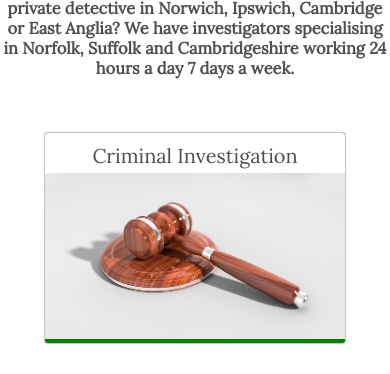
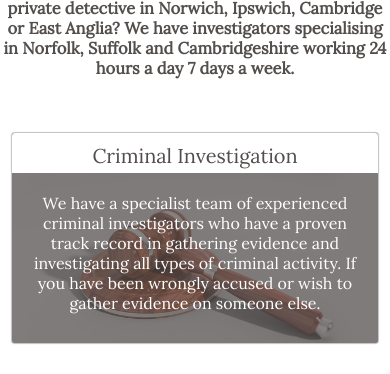
Before and after one commit to thumbtoe/apollo-investigator, a plain HTML site: page index.html in a window 390 px wide. Shown: the part 671-1045 px from the top of the page. Drawn offline with Linux system fonts and the light colour scheme.

Commit message:
correcting details

```diff
--- a/Assets/style.scss
+++ b/Assets/style.scss
@@ -232,7 +232,7 @@ body{
       position: absolute;
       right:20px;
       padding-top: inherit;
-      margin-top:15px;
+      margin-top:35px;
       width: 256px;
       h2{
         border-bottom: 2px solid $greyDark;
@@ -547,6 +547,55 @@ body{
     }
     main{
       padding: 2px;
+      .services-container{
+
+        .services{
+          display: inline-block;
+          height: 210px;
+          width: 100%;
+          max-width: 366px;
+
+          @include border-radius(3px);
+          @include box-shadow (0px, 0px, 1px, 1px, 0,0,0,0.25);
+          .services-title{
+            height: 40px;
+            padding: 10px;
+            background-color: $white;
+            color: $greyDark;
+            h3{
+              font-size: 20px;
+              font-weight: 400;
+            }
+          }
+          .services-main{
+            display: block;
+            position: relative;
+            height: 180px;
+            width: 100%;
+            overflow: hidden;
+            img{
+              display: block;
+              position: relative;
+              max-width: 100%;
+              object-fit:contain;
+            }
+            .details{
+              display: block;
+              position:absolute;
+              top: 0;
+              bottom: 0;
+              width:100%;
+              padding: 20px 10px;
+              background-color: rgba(82,78,76,0.70);
+              p{
+                color: $white;
+                text-align: center;
+              }
+            }
+
+          }
+        }
+      }
       .left{
 
         ul{
--- a/Public/main.js
+++ b/Public/main.js
@@ -34,7 +34,11 @@ function burgerMenuDropdown() {
   burgerMenu.addEventListener("click", function() {
 
     for (var i = 0; i < burgerMenuList.length; i++) {
-      burgerMenuList[i].style.display = "block";
+      if (burgerMenuList[i].style.display == "none") {
+        burgerMenuList[i].style.display = "block";
+      } else {
+        burgerMenuList[i].style.display == "none"
+      }
     }
   });
 }
```
Also changed, not shown: Public/style.css, 1 other file.
